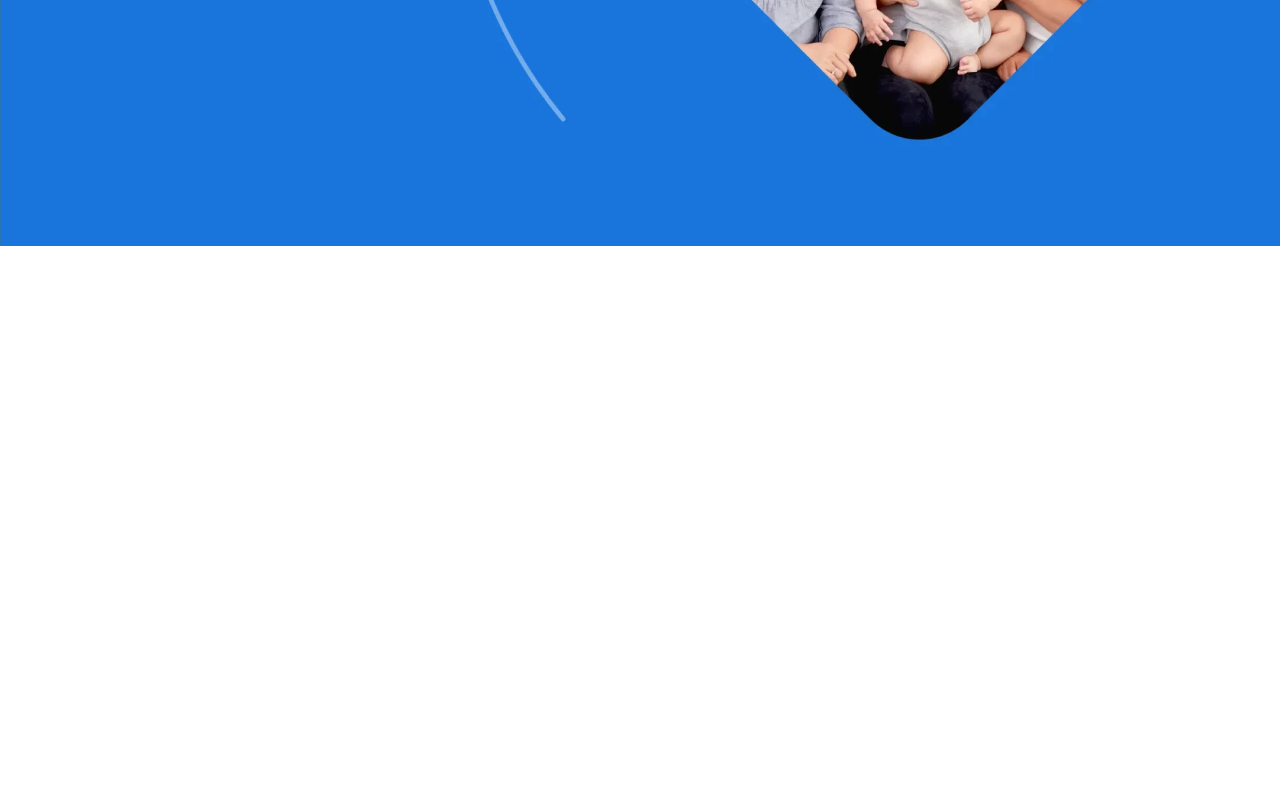
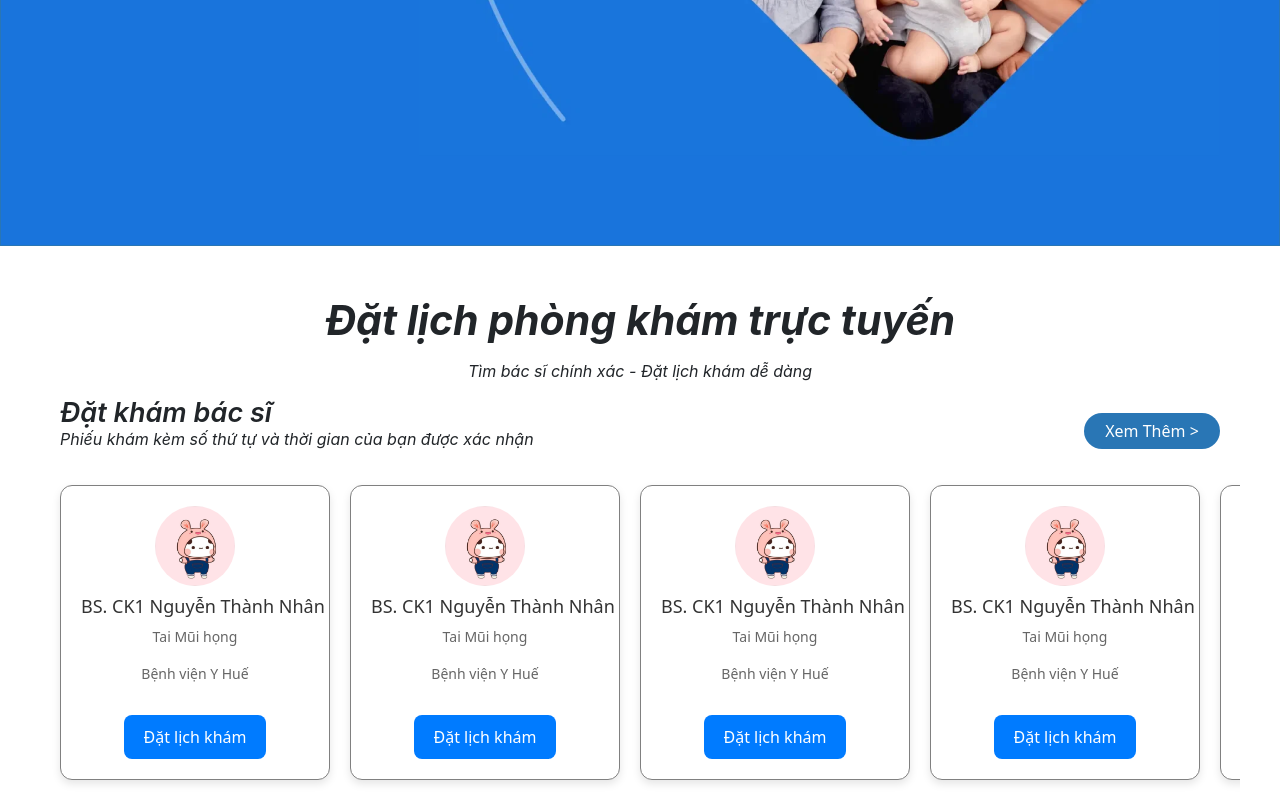
Before and after one commit to tinhne/Smart-clinic-management-system, a React (Vite) app in the folder client/: page / in a window 1280 px wide. Shown: the part 610-1410 px from the top of the page. Before the commit the page ends 856 px from the top, so only its background shows below. Built offline with nearby package versions, Linux system fonts and the light colour scheme.

Commit message:
homepage countinue

```diff
--- a/client/src/page/homepage.jsx
+++ b/client/src/page/homepage.jsx
@@ -1,6 +1,9 @@
 import image1 from "../assets/img/image 1.png";
+import avatar from "../assets/img/1237b30268db9ee0c9cbe3a79b1ff8fa.jpg";
 import "../style/homepage.scss";
 import { CiSearch } from "react-icons/ci";
+import Button from "react-bootstrap/Button";
+import Card from "react-bootstrap/Card";
 
 const HomePage = () => {
   return (
@@ -13,7 +16,6 @@ const HomePage = () => {
             Pandora để có số thứ tự và khung giờ khám trước.
           </p>
 
-          {/* Container for input and search icon */}
           <div className="search-container">
             <input
               type="text"
@@ -23,7 +25,123 @@ const HomePage = () => {
             <CiSearch className="search-icon" />
           </div>
         </div>
-        <img src={image1} alt="Mô tả hình ảnh" className="img-home-page" />
+
+        <img src={image1} className="img-home-page" />
+      </div>
+      <div className="booking_container">
+        <div className="booking_header">
+          <p className="title">Đặt lịch phòng khám trực tuyến</p>
+          <p className="description">
+            Tìm bác sĩ chính xác - Đặt lịch khám dễ dàng
+          </p>
+        </div>
+        <div className="booking_doctor">
+          <div className="action">
+            <div>
+              <p className="booking_title">Đặt khám bác sĩ</p>
+              <p className="booking_content">
+                Phiếu khám kèm số thứ tự và thời gian của bạn được xác nhận
+              </p>
+            </div>
+            <div>
+              <button className="view-more-button">Xem Thêm &gt;</button>
+            </div>
+          </div>
+          <div className="doctor-cards">
+            <div className="doctor-card">
+              <div className="doctor-image">
+                <img src={avatar} alt="Doctor Avatar" />
+              </div>
+              <div className="doctor-info">
+                <h3>BS. CK1 Nguyễn Thành Nhân</h3>
+                <p>Tai Mũi họng</p>
+                <p>Bệnh viện Y Huế</p>
+              </div>
+              <div className="doctor-action">
+                <button>Đặt lịch khám</button>
+              </div>
+            </div>
+            <div className="doctor-card">
+              <div className="doctor-image">
+                <img src={avatar} alt="Doctor Avatar" />
+              </div>
+              <div className="doctor-info">
+                <h3>BS. CK1 Nguyễn Thành Nhân</h3>
+                <p>Tai Mũi họng</p>
+                <p>Bệnh viện Y Huế</p>
+              </div>
+              <div className="doctor-action">
+                <button>Đặt lịch khám</button>
+              </div>
+            </div>
+            <div className="doctor-card">
+              <div className="doctor-image">
+                <img src={avatar} alt="Doctor Avatar" />
+              </div>
+              <div className="doctor-info">
+                <h3>BS. CK1 Nguyễn Thành Nhân</h3>
+                <p>Tai Mũi họng</p>
+                <p>Bệnh viện Y Huế</p>
+              </div>
+              <div className="doctor-action">
+                <button>Đặt lịch khám</button>
+              </div>
+            </div>
+            <div className="doctor-card">
+              <div className="doctor-image">
+                <img src={avatar} alt="Doctor Avatar" />
+              </div>
+              <div className="doctor-info">
+                <h3>BS. CK1 Nguyễn Thành Nhân</h3>
+                <p>Tai Mũi họng</p>
+                <p>Bệnh viện Y Huế</p>
+              </div>
+              <div className="doctor-action">
+                <button>Đặt lịch khám</button>
+              </div>
+            </div>
+            <div className="doctor-card">
+              <div className="doctor-image">
+                <img src={avatar} alt="Doctor Avatar" />
+              </div>
+              <div className="doctor-info">
+                <h3>BS. CK1 Nguyễn Thành Nhân</h3>
+                <p>Tai Mũi họng</p>
+                <p>Bệnh viện Y Huế</p>
+              </div>
+              <div className="doctor-action">
+                <button>Đặt lịch khám</button>
+              </div>
+            </div>
+
+            <div className="doctor-card">
+              <div className="doctor-image">
+                <img src={avatar} alt="Doctor Avatar" />
+              </div>
+              <div className="doctor-info">
+                <h3>BS. CK1 Nguyễn Thành Nhân</h3>
+                <p>Tai Mũi họng</p>
+                <p>Bệnh viện Y Huế</p>
+              </div>
+              <div className="doctor-action">
+                <button>Đặt lịch khám</button>
+              </div>
+            </div>
+            <div className="doctor-card">
+              <div className="doctor-image">
+                <img src={avatar} alt="Doctor Avatar" />
+              </div>
+              <div className="doctor-info">
+                <h3>BS. CK1 Nguyễn Thành Nhân</h3>
+                <p>Tai Mũi họng</p>
+                <p>Bệnh viện Y Huế</p>
+              </div>
+              <div className="doctor-action">
+                <button>Đặt lịch khám</button>
+              </div>
+            </div>
+          </div>
+        </div>
       </div>
     </>
   );
--- a/client/src/style/homepage.scss
+++ b/client/src/style/homepage.scss
@@ -78,3 +78,146 @@
     right: 60px;
   }
 }
+.booking_container {
+  height: auto;
+
+  .booking_header {
+    .title {
+      font-family: Inter;
+      font-size: 41px;
+      font-style: italic;
+      font-weight: bold;
+      line-height: 49.62px;
+      text-align: center;
+      margin-top: 50px;
+    }
+    .description {
+      font-family: Inter;
+      font-size: 16px;
+      font-style: italic;
+      font-weight: 400;
+      line-height: 19.36px;
+      text-align: center;
+    }
+  }
+  .booking_doctor {
+    .action {
+      display: flex;
+      justify-content: space-between;
+      align-items: center;
+      padding: 0 60px 0 60px;
+      .booking_title {
+        font-family: Inter;
+        font-size: 27px;
+        font-style: italic;
+        font-weight: 600;
+        line-height: 32.68px;
+        margin: 0;
+      }
+      .booking_content {
+        font-family: Inter;
+        font-size: 16px;
+        font-style: italic;
+        font-weight: 400;
+        line-height: 19.36px;
+        text-align: center;
+      }
+      .view-more-button {
+        display: flex;
+        justify-content: center;
+        align-items: center;
+        background-color: #2976b5;
+        color: white;
+        border: none;
+        border-radius: 50px;
+        width: 136px;
+        height: 36px;
+        cursor: pointer;
+        transition: background-color 0.3s;
+        &:hover {
+          background-color: #1e5a8d;
+        }
+      }
+    }
+    .doctor-cards {
+      display: flex;
+      justify-content: flex-start;
+      align-items: stretch;
+      gap: 20px;
+      padding: 20px;
+      overflow-x: auto;
+      white-space: nowrap;
+      max-width: 1200px;
+      margin: 0 auto;
+
+
+      &::-webkit-scrollbar {
+        height: 8px;
+      }
+      &::-webkit-scrollbar-thumb {
+        background-color: grey;
+        border-radius: 10px;
+      }
+      &::-webkit-scrollbar-track {
+        background-color: #ccc;
+      }
+    }
+
+    // Individual doctor card
+    .doctor-card {
+      background-color: #fff;
+      border-radius: 12px;
+      box-shadow: 0 4px 8px rgba(0, 0, 0, 0.1);
+      text-align: center;
+      padding: 20px;
+      width: 270px;
+      transition: transform 0.3s ease-in-out;
+      display: inline-block;
+      border: 1px solid gray;
+      &:hover {
+        transform: translateY(-5px);
+      }
+
+      // Doctor image
+      .doctor-image {
+        img {
+          width: 80px;
+          height: 80px;
+          border-radius: 50%;
+        }
+      }
+
+      // Doctor information
+      .doctor-info {
+        h3 {
+          font-size: 18px;
+          color: #333;
+          margin-top: 10px;
+        }
+
+        p {
+          font-size: 14px;
+          color: #666;
+        }
+      }
+
+      // Button action
+      .doctor-action {
+        button {
+          background-color: #007bff;
+          color: white;
+          padding: 10px 20px;
+          margin-top: 15px;
+          border: none;
+          border-radius: 8px;
+          cursor: pointer;
+          transition: background-color 0.3s;
+
+          &:hover {
+            background-color: #0056b3;
+          }
+        }
+      }
+    }
+  }
+}
```
Also changed, not shown: client/src/assets/img/1237b30268db9ee0c9cbe3a79b1ff8fa.jpg (added).
